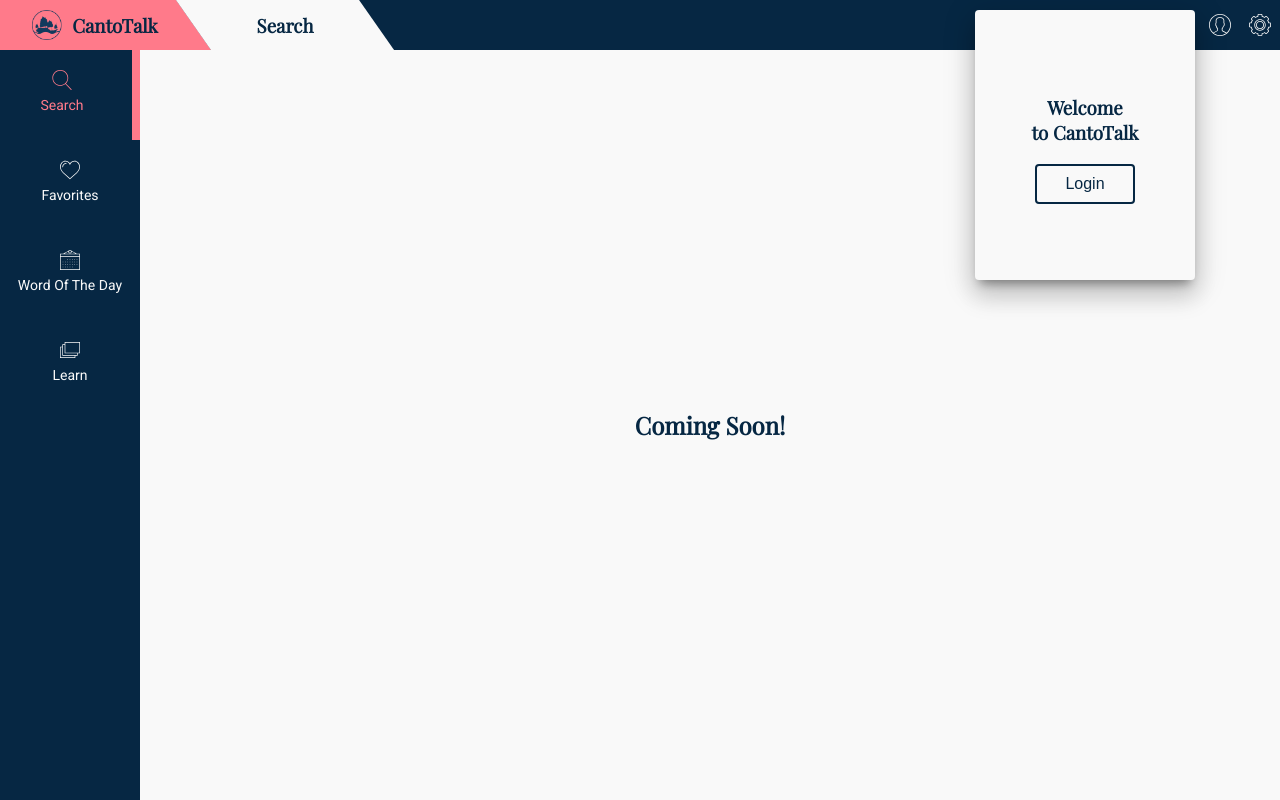
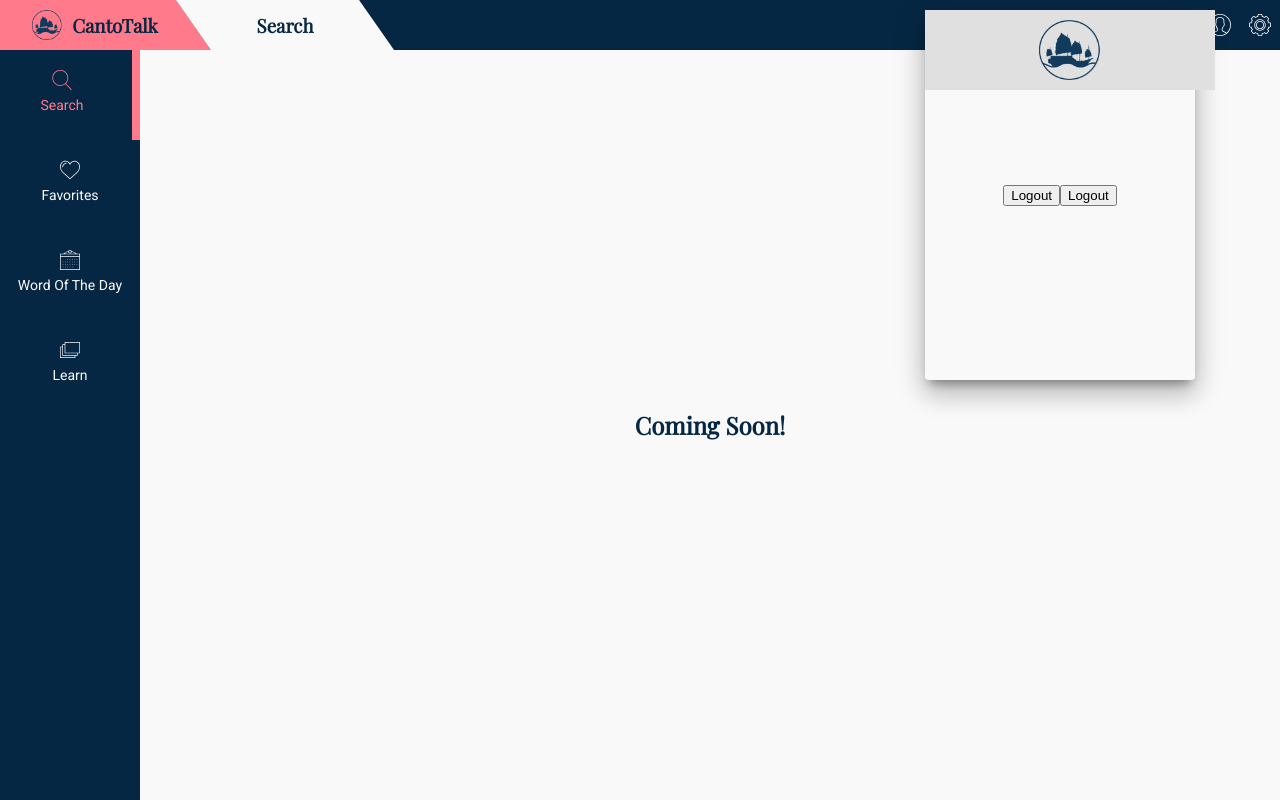
Before and after one commit to brimac1634/CantoWeb, a React (Create React App) app: page /Learn in a window 1280 px wide. Both pictures are taken after a click on the button 1220 px from the left and 25 px from the top of the page. Built offline with nearby package versions, Linux system fonts and the light colour scheme.

Commit message:
reformatted the settings drop down

```diff
--- a/src/App.js
+++ b/src/App.js
@@ -84,7 +84,7 @@ class App extends Component {
           userEmail={userEmail}
           current={current}
           signInToggle={this.presentPopUp}
-          updateUserID={this.updateUserID}
+          updateUser={this.updateUser}
         />
       	<NavBar
           className='nav-bar'
--- a/src/Components/Profile/Profile.css
+++ b/src/Components/Profile/Profile.css
@@ -1,9 +1,19 @@
 .profile {
-	width: 200px;
-	height: 250px;
+	width: 250px;
+	height: 350px;
 	display: flex;
 	flex-direction: column;
 	justify-content: center;
 	align-items: center;
 	text-align: center;
 }
+
+.top-bar {
+	position: absolute;
+	top: 0;
+	left: 0;
+	width: 100%;
+	height: 60px;
+	padding: 10px;
+	background: var(--cantoGray);
+}
--- a/src/Components/Profile/Profile.js
+++ b/src/Components/Profile/Profile.js
@@ -1,22 +1,26 @@
 import React from 'react';
 import './Profile.css';
+import Logo from '../Logo/Logo';
 
 const Profile = ({ userEmail, signInToggle, updateUser }) => {
+	let userIsLoggedIn = false;
+	if (userEmail !== '' || userEmail != null) {
+		console.log('im here')
+		userIsLoggedIn = true
+	}
 
-	if (userEmail === '' || userEmail == null) {
-		return (
-			<div className='profile'>
-				<h3>Welcome<br/> to CantoTalk</h3>
-				<button className='ghost-btn' onClick={signInToggle}>Login</button>
+	return (
+		<div className='profile'>
+			<div className='top-bar'>
+				<Logo />
+				<p>{userEmail}</p>
 			</div>
-		);
-	} else {
-		return (
-			<div className='profile'>
-				<h3>Welcome<br/>  {`${userEmail}`}</h3>
-				<button className='ghost-btn' onClick={() => updateUser('')}>Logout</button>
+			<div className='setting-list'>
+				<button onClick={() => updateUser('')}>Logout</button>
+				<button onClick={() => updateUser('')}>Logout</button>
 			</div>
-		);
-	}
+		</div>
+	);
+
 }
 export default Profile;
--- a/src/Components/TitleBar/TitleBar.js
+++ b/src/Components/TitleBar/TitleBar.js
@@ -35,7 +35,7 @@ const TitleBar = ({ current, signInToggle, userEmail, updateUser }) => {
 						<Profile
 							userEmail={userEmail}
 							signInToggle={signInToggle}
-							updateUserID={updateUser}
+							updateUser={updateUser}
 						/>
 					</PopOver>
 				</Controller>
--- a/src/Containers/Favorites/Favorites.js
+++ b/src/Containers/Favorites/Favorites.js
@@ -10,6 +10,7 @@ class Favorites extends Component {
 		this.state = {
 			selectedEntry: '',
 			entries: [],
+			searchKey: '',
 		}
 	}
 
@@ -38,8 +39,13 @@ class Favorites extends Component {
 		.catch(err => console.log('unable to retrieve favorites'))
 	}
 
-	handleSearch = (event) => {
+	onSearch = (event) => {
+		const searchKey = event.target.value
+		this.setState({searchKey: searchKey})
+		this.handleSearch(searchKey)
+	}
 
+	handleSearch = (searchKey) => {
 
 	}
 
@@ -50,19 +56,21 @@ class Favorites extends Component {
 	}
 
 	render() {
-		const { selectedEntry, entries } = this.state;
+		const { selectedEntry, entries, searchKey } = this.state;
 		const { userID } = this.props;
 		return (
 			<div>
 				<SearchBar
 					className='search-bar'
 					searchChange={this.handleSearch}
+					searchKey={searchKey}
 				/>
 				<div className='split-container'>
 					<div className='entry-list-container'>
 						<EntriesList
 							entries={entries}
 							selectEntry={this.handleEntrySelect}
+							searchKey={searchKey}
 						/>
 					</div>
 					<div className='entry-view-container'>
```
